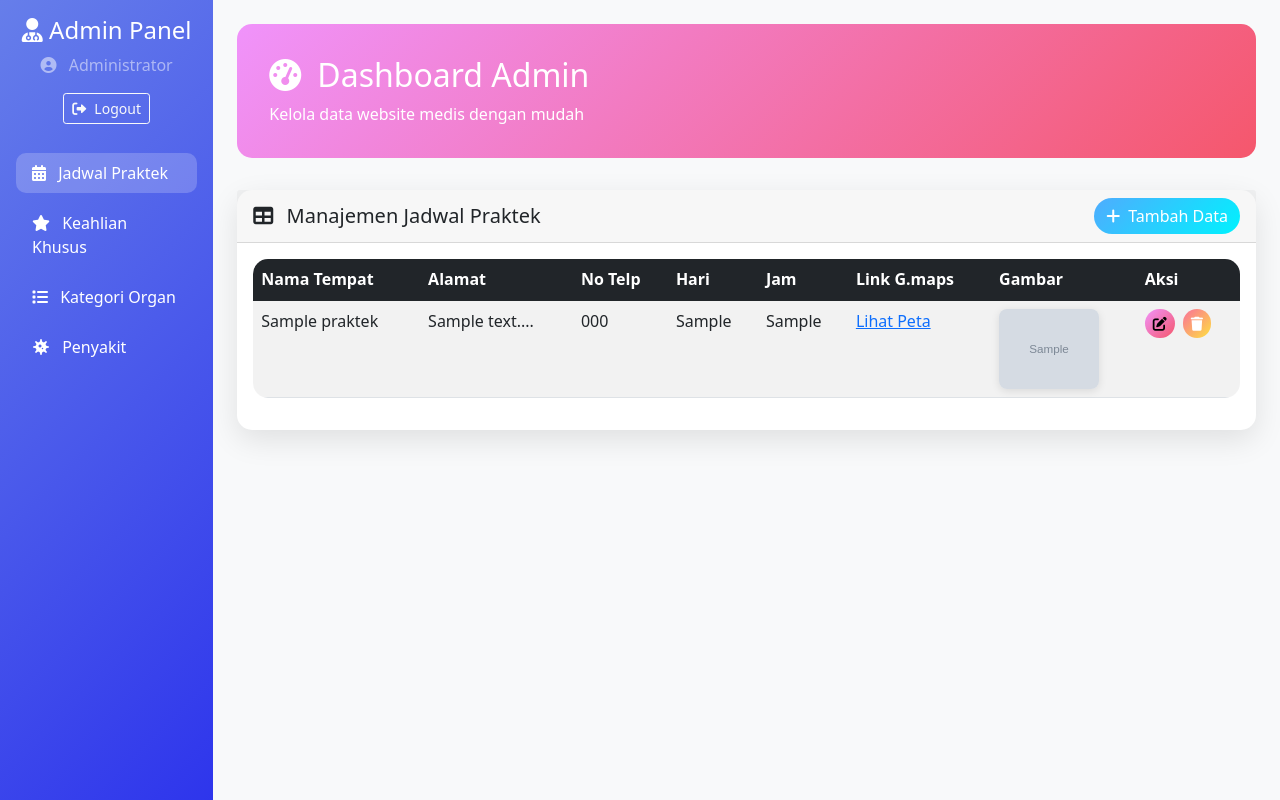
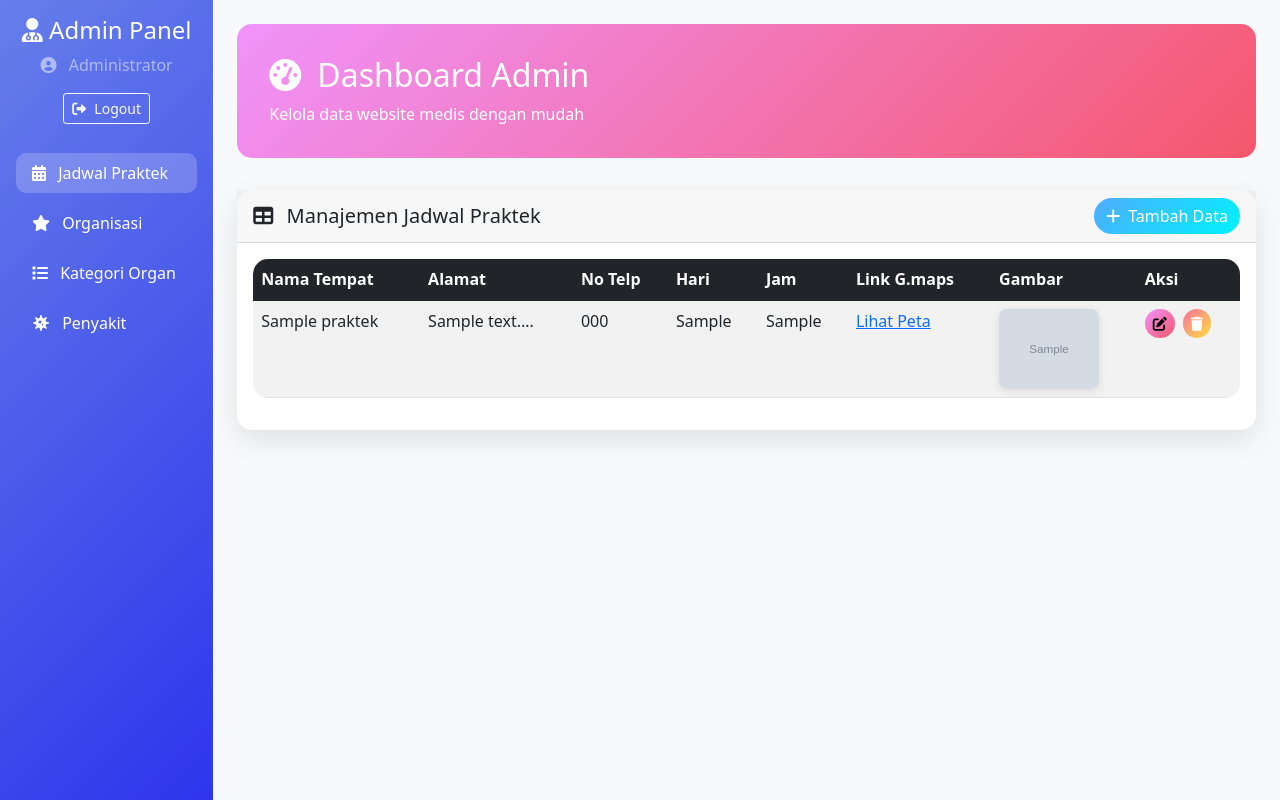
Before and after one commit to zalfasayfanah/WebDokter, a PHP site: page /admin/dashboard.php in a window 1280 px wide. Run offline with PHP 8.4, Linux system fonts and the light colour scheme; a user stored in the database is signed in; data comes from the database, SQL or seed files in the repository; tables that the repository leaves empty or names only in its code hold one stand-in row (values such as "Sample post"); grey boxes marked "Sample" are stand-in pictures.

Commit message:
menambahkan organisasi

```diff
--- a/admin/dashboard.php
+++ b/admin/dashboard.php
@@ -78,6 +78,65 @@ if ($_SERVER['REQUEST_METHOD'] == 'POST') {
     exit();
 }
 
+function handleEdit($db, $table, $data)
+{
+    $gambar = $_POST['gambar_lama'] ?? '';
+
+    if (isset($_FILES['gambar']) && $_FILES['gambar']['error'] == 0) {
+        $targetDir = __DIR__ . "/assets/images/";
+        if (!is_dir($targetDir)) {
+            mkdir($targetDir, 0777, true);
+        }
+
+        $fileName = time() . "_" . basename($_FILES['gambar']['name']);
+        $targetFilePath = $targetDir . $fileName;
+
+        if (move_uploaded_file($_FILES["gambar"]["tmp_name"], $targetFilePath)) {
+            $gambar = $fileName;
+        }
+    }
+
+    switch ($table) {
+        case 'jadwal_praktek':
+            if (empty($data['nama_tempat']) || empty($data['alamat']) || empty($data['telp']) || empty($data['gmaps_link'])) {
+                die("Harap lengkapi semua data tempat praktek sebelum menyimpan.");
+            }
+
+            $stmt = $db->prepare("INSERT INTO tempat_praktek (nama_tempat, alamat, telp, gmaps_link, gambar) VALUES (?, ?, ?, ?, ?)");
+            $stmt->execute([$data['nama_tempat'], $data['alamat'], $data['telp'], $data['gmaps_link'], $gambar]);
+
+            $id_tempat = $db->lastInsertId();
+
+            if (empty($data['hari']) || empty($data['waktu'])) {
+                die("Harap isi minimal satu jadwal praktek.");
+            }
+
+            foreach ($data['hari'] as $i => $hari) {
+                $waktu = $data['waktu'][$i] ?? '';
+                if (!empty($hari) && !empty($waktu)) {
+                    $stmt = $db->prepare("INSERT INTO waktu_praktek (tempat_id, hari, waktu) VALUES (?, ?, ?)");
+                    $stmt->execute([$id_tempat, $hari, $waktu]);
+                }
+            }
+            break;
+
+                case 'Organisasi':
+            $stmt = $db->prepare("UPDATE organisasi SET nama_organisasi=? WHERE id=?");
+            $stmt->execute([$data['nama_organisasi'], $data['id']]);
+            break;
+
+        case 'kategori_organ':
+            $stmt = $db->prepare("INSERT INTO kategori_organ (nama, deskripsi, warna, urutan, status) VALUES (?, ?, ?, ?, ?)");
+            $stmt->execute([$data['nama'], $data['deskripsi'], $data['warna'], $data['urutan'], $data['status']]);
+            break;
+
+        case 'penyakit':
+            $stmt = $db->prepare("INSERT INTO penyakit (kategori_id, nama, deskripsi_singkat, penyebab_utama, gejala, bahaya, cara_mencegah, cara_mengurangi, status) VALUES (?, ?, ?, ?, ?, ?, ?, ?, ?)");
+            $stmt->execute([$data['kategori_id'], $data['nama'], $data['deskripsi_singkat'], $data['penyebab_utama'], $data['gejala'], $data['bahaya'], $data['cara_mencegah'], $data['cara_mengurangi'], $data['status']]);
+            break;
+    }
+}
+
 function handleAdd($db, $table, $data)
 {
     $gambar = $_POST['gambar_lama'] ?? '';
@@ -120,73 +179,36 @@ function handleAdd($db, $table, $data)
             }
             break;
 
-        case 'keahlian_khusus':
-            $stmt = $db->prepare("INSERT INTO keahlian_khusus (nama_keahlian, deskripsi, warna) VALUES (?, ?, ?)");
-            $stmt->execute([$data['nama_keahlian'], $data['deskripsi'], $data['warna']]);
+        case 'Organisasi':
+            // HANYA nama_organisasi saja
+            $stmt = $db->prepare("INSERT INTO organisasi (nama_organisasi) VALUES (?)");
+            $stmt->execute([$data['nama_organisasi']]);
             break;
 
         case 'kategori_organ':
             $stmt = $db->prepare("INSERT INTO kategori_organ (nama, deskripsi, warna, urutan, status) VALUES (?, ?, ?, ?, ?)");
-            $stmt->execute([$data['nama'], $data['deskripsi'], $data['warna'], $data['urutan'], $data['status']]);
+            $stmt->execute([
+                $data['nama'],
+                $data['deskripsi'] ?? '',
+                $data['warna'] ?? '#3b82f6',
+                $data['urutan'] ?? 0,
+                $data['status'] ?? 'aktif'
+            ]);
             break;
 
         case 'penyakit':
             $stmt = $db->prepare("INSERT INTO penyakit (kategori_id, nama, deskripsi_singkat, penyebab_utama, gejala, bahaya, cara_mencegah, cara_mengurangi, status) VALUES (?, ?, ?, ?, ?, ?, ?, ?, ?)");
-            $stmt->execute([$data['kategori_id'], $data['nama'], $data['deskripsi_singkat'], $data['penyebab_utama'], $data['gejala'], $data['bahaya'], $data['cara_mencegah'], $data['cara_mengurangi'], $data['status']]);
-            break;
-    }
-}
-
-function handleEdit($db, $table, $data)
-{
-    $gambar = $_POST['gambar_lama'] ?? '';
-
-    if (isset($_FILES['gambar']) && $_FILES['gambar']['error'] == 0) {
-        $targetDir = __DIR__ . "/assets/images/";
-        if (!is_dir($targetDir)) {
-            mkdir($targetDir, 0777, true);
-        }
-
-        $fileName = time() . "_" . basename($_FILES['gambar']['name']);
-        $targetFilePath = $targetDir . $fileName;
-
-        if (move_uploaded_file($_FILES["gambar"]["tmp_name"], $targetFilePath)) {
-            $gambar = $fileName;
-        }
-    }
-
-    switch ($table) {
-        case 'jadwal_praktek':
-            $stmt = $db->prepare("UPDATE tempat_praktek SET nama_tempat=?, alamat=?, telp=?, gmaps_link=?, gambar=? WHERE id=?");
-            $stmt->execute([$data['nama_tempat'], $data['alamat'], $data['telp'], $data['gmaps_link'] ?? null, $gambar, $data['tempat_id']]);
-
-            $stmt = $db->prepare("DELETE FROM waktu_praktek WHERE tempat_id=?");
-            $stmt->execute([$data['tempat_id']]);
-
-            if (!empty($data['hari']) && !empty($data['waktu'])) {
-                foreach ($data['hari'] as $i => $hari) {
-                    $waktu = $data['waktu'][$i] ?? '';
-                    if (!empty($hari) && !empty($waktu)) {
-                        $stmt = $db->prepare("INSERT INTO waktu_praktek (tempat_id, hari, waktu) VALUES (?, ?, ?)");
-                        $stmt->execute([$data['tempat_id'], $hari, $waktu]);
-                    }
-                }
-            }
-            break;
-
-        case 'keahlian_khusus':
-            $stmt = $db->prepare("UPDATE keahlian_khusus SET nama_keahlian=?, deskripsi=?, warna=? WHERE id=?");
-            $stmt->execute([$data['nama_keahlian'], $data['deskripsi'], $data['warna'], $data['id']]);
-            break;
-
-        case 'kategori_organ':
-            $stmt = $db->prepare("UPDATE kategori_organ SET nama=?, deskripsi=?, warna=?, urutan=?, status=? WHERE id=?");
-            $stmt->execute([$data['nama'], $data['deskripsi'], $data['warna'], $data['urutan'], $data['status'], $data['id']]);
-            break;
-
-        case 'penyakit':
-            $stmt = $db->prepare("UPDATE penyakit SET kategori_id=?, nama=?, deskripsi_singkat=?, penyebab_utama=?, gejala=?, bahaya=?, cara_mencegah=?, cara_mengurangi=?, status=? WHERE id=?");
-            $stmt->execute([$data['kategori_id'], $data['nama'], $data['deskripsi_singkat'], $data['penyebab_utama'], $data['gejala'], $data['bahaya'], $data['cara_mencegah'], $data['cara_mengurangi'], $data['status'], $data['id']]);
+            $stmt->execute([
+                $data['kategori_id'],
+                $data['nama'],
+                $data['deskripsi_singkat'] ?? '',
+                $data['penyebab_utama'] ?? '',
+                $data['gejala'] ?? '',
+                $data['bahaya'] ?? '',
+                $data['cara_mencegah'] ?? '',
+                $data['cara_mengurangi'] ?? '',
+                $data['status'] ?? 'aktif'
+            ]);
             break;
     }
 }
@@ -220,8 +242,8 @@ function getData($db, $table)
             ");
             break;
 
-        case 'keahlian_khusus':
-            $stmt = $db->prepare("SELECT * FROM keahlian_khusus ORDER BY nama_keahlian");
+        case 'Organisasi':
+            $stmt = $db->prepare("SELECT * FROM organisasi ORDER BY nama_organisasi");
             break;
 
         case 'kategori_organ':
@@ -231,6 +253,10 @@ function getData($db, $table)
         case 'penyakit':
             $stmt = $db->prepare("SELECT p.*, k.nama as kategori_nama FROM penyakit p LEFT JOIN kategori_organ k ON p.kategori_id = k.id ORDER BY k.nama, p.nama");
             break;
+
+        default:
+            // Jika tabel tidak dikenali, kembalikan array kosong
+            return [];
     }
 
     $stmt->execute();
@@ -354,8 +380,8 @@ $categories = $categoriesStmt->fetchAll(PDO::FETCH_ASSOC);
                 <a href="?table=jadwal_praktek" class="nav-link <?= $currentTable == 'jadwal_praktek' ? 'active' : '' ?>">
                     <i class="fas fa-calendar-alt me-2"></i> Jadwal Praktek
                 </a>
-                <a href="?table=keahlian_khusus" class="nav-link <?= $currentTable == 'keahlian_khusus' ? 'active' : '' ?>">
-                    <i class="fas fa-star me-2"></i> Keahlian Khusus
+                <a href="?table=Organisasi" class="nav-link <?= $currentTable == 'Organisasi' ? 'active' : '' ?>">
+                    <i class="fas fa-star me-2"></i>  Organisasi
                 </a>
                 <a href="?table=kategori_organ" class="nav-link <?= $currentTable == 'kategori_organ' ? 'active' : '' ?>">
                     <i class="fas fa-list me-2"></i> Kategori Organ
@@ -565,24 +591,17 @@ function generateEditForm(data) {
                 }
             });
         }, 100);
+   <?php endif; ?>
+
+    <?php if ($currentTable == 'Organisasi'): ?>
+    html = `
+        <div class="mb-3">
+            <label class="form-label">Nama Organisasi</label>
+            <input type="text" class="form-control" name="nama_organisasi" value="${data.nama_organisasi}" required>
+        </div>
+    `;
     <?php endif; ?>
 
-    <?php if ($currentTable == 'keahlian_khusus'): ?>
-        html = `
-            <div class="mb-3">
-                <label class="form-label">Nama Keahlian</label>
-                <input type="text" class="form-control" name="nama_keahlian" value="${data.nama_keahlian}" required>
-            </div>
-            <div class="mb-3">
-                <label class="form-label">Deskripsi</label>
-                <textarea class="form-control" name="deskripsi" rows="3">${data.deskripsi || ''}</textarea>
-            </div>
-            <div class="mb-3">
-                <label class="form-label">Warna</label>
-                <input type="color" class="form-control form-control-color" name="warna" value="${data.warna || '#fbbf24'}">
-            </div>
-        `;
-    <?php endif; ?>
 
     <?php if ($currentTable == 'kategori_organ'): ?>
         html = `
@@ -683,8 +702,8 @@ function renderTableHeader($table)
                 <th>Aksi</th>
             </tr>';
             break;
-        case 'keahlian_khusus':
-            echo '<tr><th>ID</th><th>Keahlian</th><th>Deskripsi</th><th>Warna</th><th>Aksi</th></tr>';
+        case 'Organisasi':
+             echo '<tr><th>ID</th><th>Nama Organisasi</th><th>Aksi</th></tr>';
             break;
         case 'kategori_organ':
             echo '<tr><th>ID</th><th>Nama</th><th>Deskripsi</th><th>Urutan</th><th>Status</th><th>Aksi</th></tr>';
@@ -774,19 +793,17 @@ function renderTableRow($table, $row, $db)
             echo '</td>';
             break;
 
-        case 'keahlian_khusus':
+         case 'Organisasi':
             echo '<td>' . $row['id'] . '</td>';
-            echo '<td>' . htmlspecialchars($row['nama_keahlian']) . '</td>';
-            echo '<td>' . htmlspecialchars(substr($row['deskripsi'] ?? '', 0, 50)) . '...</td>';
-            echo '<td><span class="badge" style="background-color: ' . $row['warna'] . '">' . $row['warna'] . '</span></td>';
-
+            echo '<td>' . htmlspecialchars($row['nama_organisasi']) . '</td>';
+            // HAPUS baris yang menampilkan warna
             echo '<td>';
             echo '<button class="btn btn-sm btn-warning me-2"
                 onclick="editData(' . $row['id'] . ', null, ' . htmlspecialchars(json_encode($row)) . ')">
                 <i class="fas fa-edit"></i>
             </button>';
             echo '<button class="btn btn-sm btn-danger"
-                onclick="deleteData(' . $row['id'] . ', null, \'' . htmlspecialchars($row['nama_keahlian']) . '\')">
+                onclick="deleteData(' . $row['id'] . ', null, \'' . htmlspecialchars($row['nama_organisasi']) . '\')">
                 <i class="fas fa-trash"></i>
             </button>';
             echo '</td>';
@@ -905,19 +922,12 @@ function renderForm($table, $data = null, $categories = [], $tempats = [])
             ';
             break;
 
-        case 'keahlian_khusus':
+        case 'Organisasi':
             echo '<div class="mb-3">
-                <label class="form-label">Nama Keahlian</label>
-                <input type="text" class="form-control" name="nama_keahlian" value="' . ($isEdit ? htmlspecialchars($data['nama_keahlian']) : '') . '" required>
-            </div>
-            <div class="mb-3">
-                <label class="form-label">Deskripsi</label>
-                <textarea class="form-control" name="deskripsi" rows="3">' . ($isEdit ? htmlspecialchars($data['deskripsi']) : '') . '</textarea>
-            </div>
-            <div class="mb-3">
-                <label class="form-label">Warna</label>
-                <input type="color" class="form-control form-control-color" name="warna" value="' . ($isEdit ? $data['warna'] : '#fbbf24') . '">
+                <label class="form-label">Nama Organisasi</label>
+                <input type="text" class="form-control" name="nama_organisasi" value="' . ($isEdit ? htmlspecialchars($data['nama_organisasi']) : '') . '" required>
             </div>';
+
             break;
 
         case 'kategori_organ':
```
